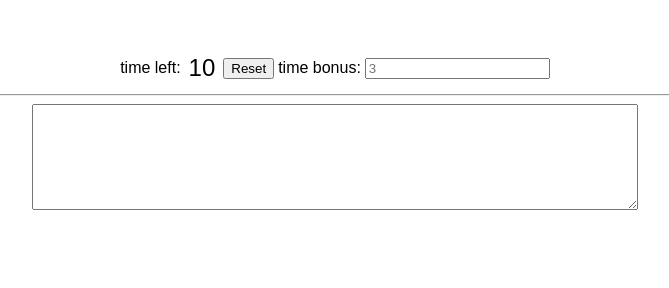
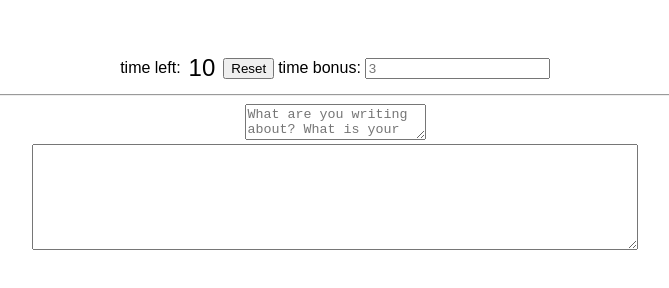
Before and after one commit to sirvan3tr/ecrivez, a plain HTML site: page index.html in a window 1280 px wide. Shown: the whole page, without its empty margins (305-974 px from the left). Drawn offline with Linux system fonts and the light colour scheme.

Commit message:
Another textbox

```diff
--- a/index.html
+++ b/index.html
@@ -38,6 +38,8 @@
 						placeholder="3">
 				</div>
 		<hr/>
+		<textarea placeholder="What are you writing about? What is your plan?"></textarea>
+		<br />
     <textarea id="textbox"></textarea>
 
     <script>
```
